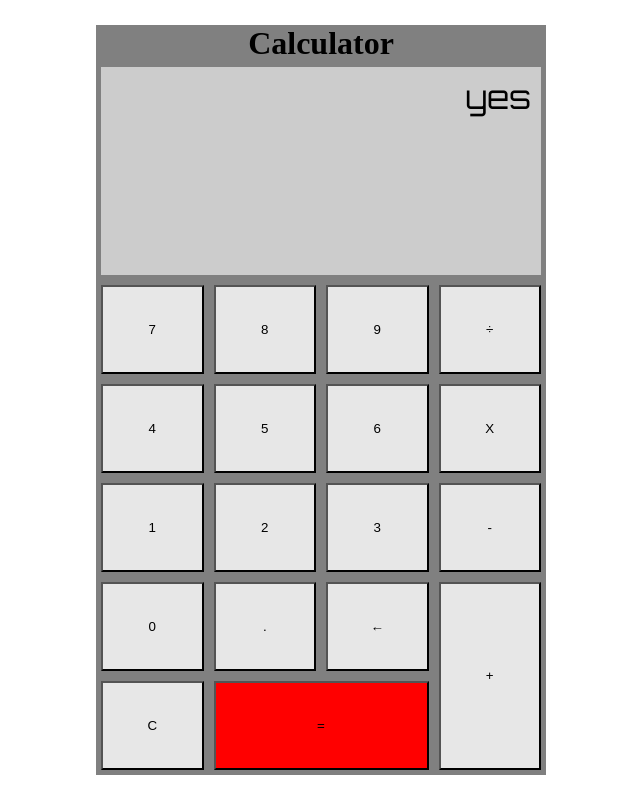
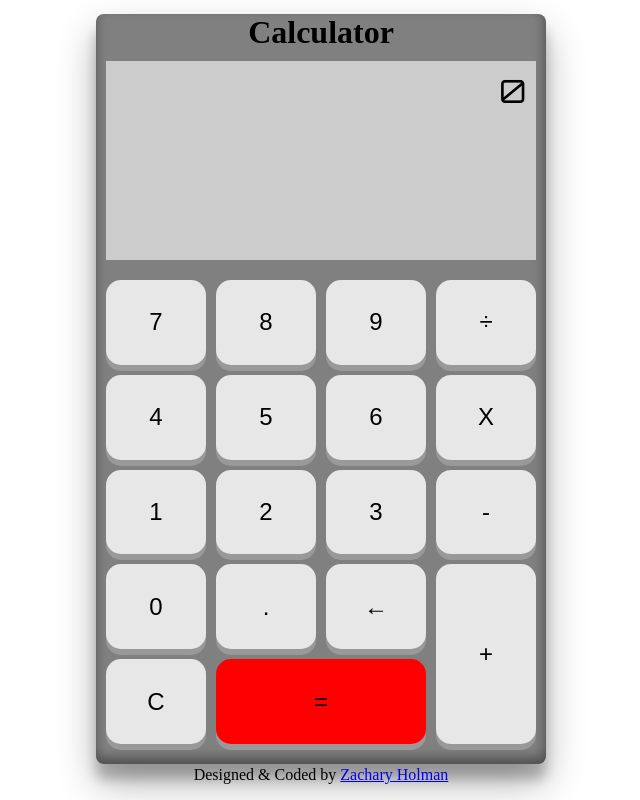
Before and after one commit to Squibs/js-calculator, a plain HTML site: page index.html in a window 1280 px wide. Shown: the whole page, without its empty margins (319-959 px from the left). Drawn offline with Linux system fonts and the light colour scheme.

Commit message:
Calculator design roughly-done.

```diff
--- a/css/main.css
+++ b/css/main.css
@@ -8,10 +8,11 @@ html, body {
 	display: flex;
 	justify-content: center;
 	align-items: center;
+	flex-direction: column;
 }
 
 .container {
-	height: 100%;
+	height: 96%;
 	width: 100%;
 }
 
@@ -22,6 +23,8 @@ html, body {
 	height: 100%;
 	display: flex;
 	flex-direction: column;
+	box-shadow: 0 19px 38px rgba(0,0,0,0.30), 0 15px 12px rgba(0,0,0,0.22),
+		inset -1px -6px 12px 0.1px rgba(0,0,0,0.40);
 }
 
 #brand {
@@ -32,11 +35,23 @@ html, body {
 	margin: 0;
 }
 
+footer {
+	text-align: center;
+}
+
+footer p {
+	margin: 2px;
+}
+
 @media (min-width: 700px) {
 	.container {
 		max-width: 450px;
 		max-height: 750px;
-  }
+	}
+
+	#calculator {
+		border-radius: 8px;
+	}
 }
 
 
@@ -45,7 +60,7 @@ html, body {
 	height: 30%;
 	background-color: #ccc;
 	text-align: right;
-	margin: 5px;
+	margin: 10px;
 	display: flex;
 	flex-direction: column;
 	justify-content: space-between;
@@ -56,27 +71,45 @@ html, body {
 	margin: 10px;
 }
 
-#equation {
+#calculatorEquation {
 	font-size: 2em;
 }
 
-#calculation {
+#calculatorCalculation {
 	visibility: hidden;
 }
 
 
 /* BUTTONS */
-#buttons {
-	height: 70%;
+#calculatorButtons {
+	height: 55%;
 	display: grid;
 	grid-template-columns: 1fr 1fr 1fr 1fr;
 	grid-gap: 10px 10px;
-	margin: 5px;
+	margin: 10px;
+	margin-bottom: 35px;
 }
 
 button {
 	background-color: #e7e7e7;
 	cursor: pointer;
+	font-size: 1.5em;
+}
+
+.button {
+	outline: none;
+	border: none;
+	border-radius: 15px;
+	box-shadow: 0 6px #999;
+}
+
+.hover .button:hover { background-color: #b6b6b6; }
+
+.button:active {
+	background-color: #b6b6b6;
+	box-shadow: 0 5px #666;
+	-webkit-transform: translateY(40em);
+	transform: translateY(4px);
 }
 
 #equals {
@@ -84,9 +117,18 @@ button {
 	background-color: red;
 }
 
+.hover #equals:hover { background-color: #bb0000; }
+
 #plus {
 	grid-column-start: 4;
 	grid-column-end: 4;
 	grid-row-start: 4;
 	grid-row-end: 6;
 }
+
+@media (min-width: 700px) {
+	#calculatorButtons {
+		height: 70%;
+		margin-bottom: 20px;
+  }
+}
--- a/index.html
+++ b/index.html
@@ -2,12 +2,13 @@
 <html lang="en">
 <head>
 	<meta charset="UTF-8">
-	<meta name="viewport" content="width=device-width, initial-scale=1.0">
+	<meta name="viewport" content="width=device-width, initial-scale=1.0, user-scalable=no">
 	<meta http-equiv="X-UA-Compatible" content="ie=edge">
 	<title>JavaScript Calculator</title>
 	<link rel="stylesheet" href="css/main.css">
 </head>
-<body>
+<!-- ontouchstart magically fixes button animations on iOS -->
+<body ontouchstart="">
 	<div class="container">
 		<div id="calculator">
 
@@ -16,37 +17,40 @@
 			</div>
 
 			<div id="display">
-				<p id="equation">0</p>
-				<p id="calculation">0</p>
+				<p id="calculatorEquation">0</p>
+				<p id="calculatorCalculation">0</p>
 			</div>
 
-			<div id="buttons">
-				<button value="7">7</button>
-				<button value="8">8</button>
-				<button value="9">9</button>
-				<button value="/">&divide;</button>
+			<div id="calculatorButtons">
+				<button class="button" value="7">7</button>
+				<button class="button" value="8">8</button>
+				<button class="button" value="9">9</button>
+				<button class="button" value="/">&divide;</button>
 
-				<button value="4">4</button>
-				<button value="5">5</button>
-				<button value="6">6</button>
-				<button value="*">X</button>
+				<button class="button" value="4">4</button>
+				<button class="button" value="5">5</button>
+				<button class="button" value="6">6</button>
+				<button class="button" value="*">X</button>
 
-				<button value="1">1</button>
-				<button value="2">2</button>
-				<button value="3">3</button>
-				<button value="-">-</button>
+				<button class="button" value="1">1</button>
+				<button class="button" value="2">2</button>
+				<button class="button" value="3">3</button>
+				<button class="button" value="-">-</button>
 
-				<button value="0">0</button>
-				<button value=".">.</button>
-				<button value="←">←</button>
+				<button class="button" value="0">0</button>
+				<button class="button" value=".">.</button>
+				<button class="button" value="←">←</button>
 
-				<button value="clear">C</button>
-				<button id="equals" value="=">=</button>
-				<button id="plus" value="+">+</button>
+				<button class="button" value="clear">C</button>
+				<button class="button" id="equals" value="=">=</button>
+				<button class="button" id="plus" value="+">+</button>
 			</div>
-
 		</div>
 	</div>
-	<script type="text/javascript" src="js/js-calculator.js"></script>
+	<footer>
+		<p>Designed & Coded by <a href="https://squibs.github.io/">Zachary Holman</a></p>
+	</footer>
+	<script src="js/what.js"></script>
+	<script src="js/js-calculator.js"></script>
 </body>
 </html>
--- /dev/null
+++ b/js/alert-errors.js
@@ -0,0 +1,4 @@
+// display those unholy iOS errors
+window.onerror = function (errorMsg, filename, lineNumber, columnNumber, error) {
+  alert(`Error: ${errorMsg}\nScript: ${filename}\nLine: ${lineNumber}\nColumn: ${columnNumber}\nStackTrace: ${error}`);
+};
--- a/js/js-calculator.js
+++ b/js/js-calculator.js
@@ -1,11 +1,3 @@
-window.onerror = function (error) {
-  alert(error);
-};
-
-alert('hello?');
-
-document.getElementById('equation').innerHTML = 'yes';
-
 /* *******************
     EQUATION HANDLING
    ******************* */
@@ -54,8 +46,8 @@ const evaluateEquation = function () {
 // equals ('=')
 const buttonEquals = function () {
   // the equation is evaluated after every button press, the calculation hidden by default
-  const calculationDisplay = document.getElementById('calculation').style;
-  const equationDisplay = document.getElementById('equation').style;
+  const calculationDisplay = document.getElementById('calculatorCalculation').style;
+  const equationDisplay = document.getElementById('calculatorEquation').style;
 
   // make calculation visible for illusion of doing something
   calculationDisplay.visibility = 'visible';
@@ -79,8 +71,8 @@ const buttonMathFunction = function (buttonValue) {
 
 // clear 'C'
 const buttonClear = function () {
-  const calculationDisplay = document.getElementById('calculation').style;
-  const equationDisplay = document.getElementById('equation').style;
+  const calculationDisplay = document.getElementById('calculatorCalculation').style;
+  const equationDisplay = document.getElementById('calculatorEquation').style;
 
   // sets font sizes to default
   calculationDisplay.visibility = 'hidden';
@@ -212,10 +204,10 @@ const evaluateButtonPressed = function (buttonValue) {
 // adds listener for each button
 const buttonListener = function () {
   // update equation depending on the button pressed
-  document.getElementById('equation').innerHTML = evaluateButtonPressed(this.value);
+  document.getElementById('calculatorEquation').innerHTML = evaluateButtonPressed(this.value);
 
   // update calculation by evaluating the current equation
-  document.getElementById('calculation').innerHTML = evaluateEquation();
+  document.getElementById('calculatorCalculation').innerHTML = evaluateEquation();
 };
 
 // store HTMLCollection of all buttons as `buttons`
@@ -319,9 +311,49 @@ window.addEventListener('keyup', (event) => {
 }, true);
 
 
-/* ***************************************************************************
+/* *********************
+    VARIOUS USAGE FIXES
+   ********************* */
+// fix for mobile hover stickiness (add .hover before any :hover in css)
+document.body.className = 'ontouchstart' in window ? '' : 'hover';
+
+// fix for iOS double tap zooms; prevents zoom in when pressing a button multiple times in a row
+(function () {
+  // stores timestamp of the last time screen was touched
+  let lastTouch = 0;
+
+  // resets lastTouch timestamp
+  function resetPreventZoom() {
+    lastTouch = 0;
+  }
+
+  // prevents the screen from zooming based on time, movement, or number of fingers
+  function preventZoom(event) {
+    const time = event.timeStamp;
+    const time2 = lastTouch || time;
+    const timeDifference = time - time2;
+    const fingers = event.touches.length;
+
+    lastTouch = time;
+
+    // if enough time has elapsed or multiple fingers touch the screen
+    if (!timeDifference || timeDifference >= 300 || fingers > 1) {
+      return;
+    }
+
+    resetPreventZoom();
+    event.preventDefault();
+    event.target.click();
+  }
+
+  document.addEventListener('touchstart', preventZoom, false);
+  document.addEventListener('touchmove', resetPreventZoom, false);
+}());
+
+
+/* ******************************************************************************
     TODO (potentially outside scope as of this current time):
-      - Limit length of equation otherwise it will go off screen (~16 digits)
+      - Limit length of equation otherwise it will go off screen (~12-16 digits)
       - Use exponent notation for long results
       - split numbers up with commas for easier reading
-   *************************************************************************** */
+   ****************************************************************************** */
```
